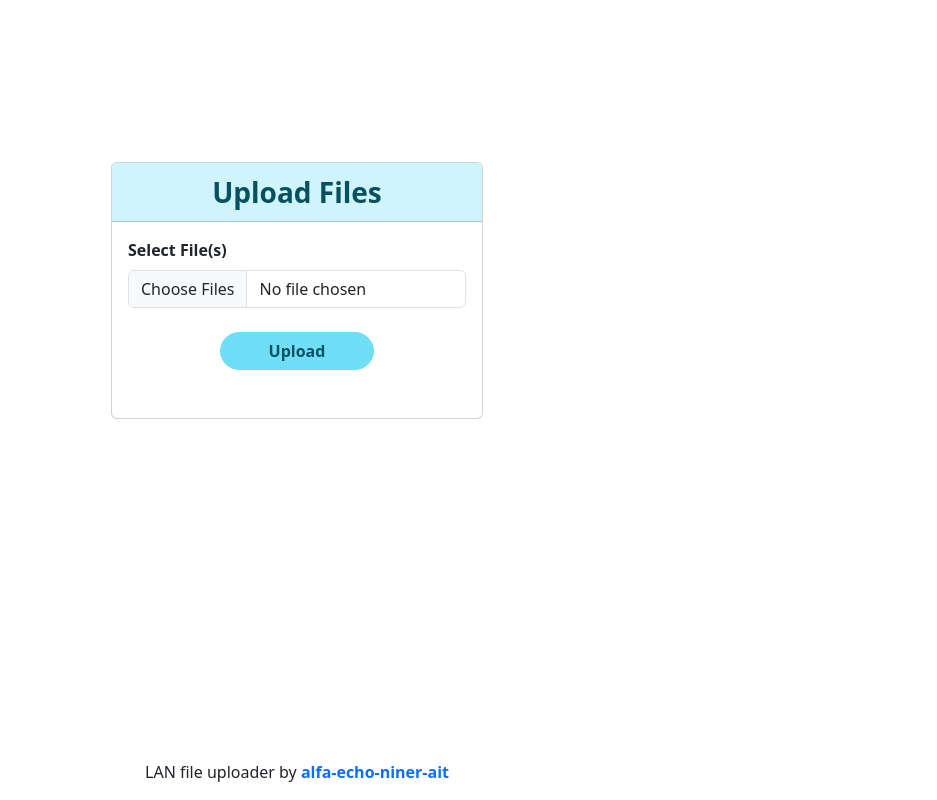
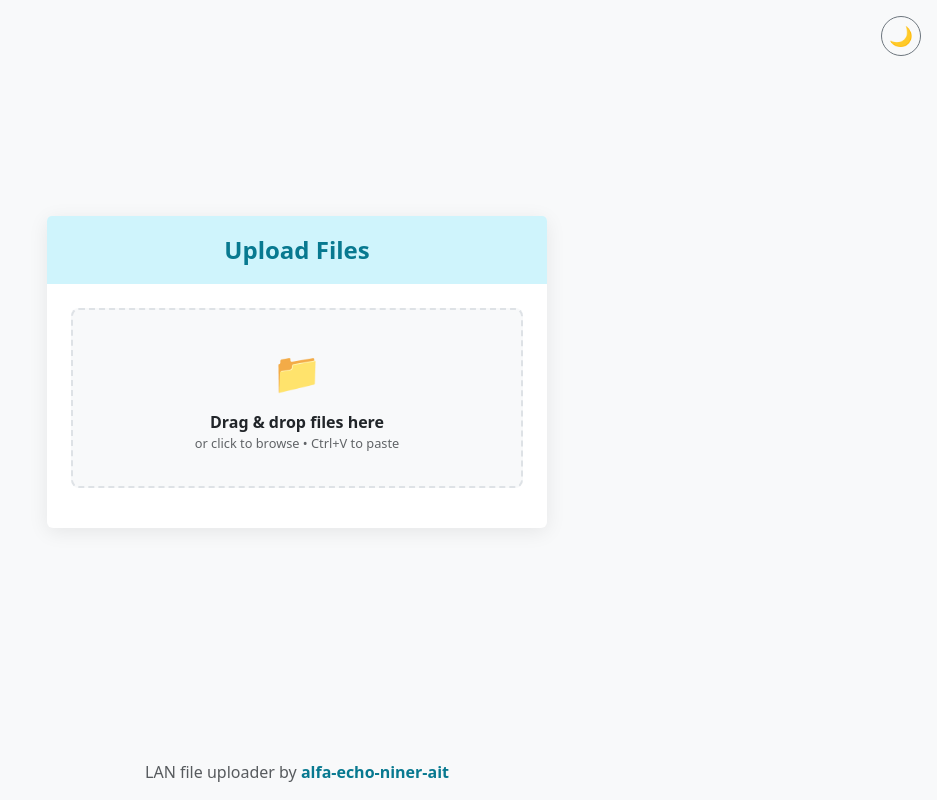
Before and after one commit to alfa-echo-niner-ait/lan-file-uploader, a Flask app: page / in a window 1280 px wide. Shown: the whole page, without its empty margins (343-1280 px from the left). Run offline with Flask 3, Linux system fonts and the light colour scheme; some libraries are stand-ins or nearby versions.

Commit message:
Enhance file uploader functionality with concurrent uploads, drag & drop support, and improved UI styles

```diff
--- a/static/js/upload_handler.js
+++ b/static/js/upload_handler.js
@@ -1,71 +1,434 @@
-$(document).ready(function () {
-	$("#uploadForm").on("submit", function (e) {
+class FileUploader {
+    constructor() {
+        this.uploadForm = document.getElementById('uploadForm');
+        this.fileInput = document.getElementById('fileInput');
+        this.uploadList = document.getElementById('uploadList');
+        this.dropZone = document.getElementById('dropZone');
+        this.totalProgressContainer = document.getElementById('totalProgress');
+        this.totalProgressBar = document.getElementById('totalProgressBar');
+        this.totalPercent = document.getElementById('totalPercent');
+        this.clearCompletedBtn = document.getElementById('clearCompleted');
+        this.fileCountEl = document.getElementById('fileCount');
+        this.darkModeToggle = document.getElementById('darkModeToggle');
+
+        this.maxConcurrentUploads = 3;
+        this.uploadQueue = [];
+        this.activeUploads = 0;
+        this.xhrControllers = new Map();
+        this.fileMetadata = new Map();
+        this.startTimes = new Map();
+        this.totalBytes = 0;
+        this.uploadedBytes = 0;
+
+        this.init();
+    }
+
+    init() {
+        this.uploadForm.addEventListener('submit', (e) => this.handleSubmit(e));
+        this.setupDragDrop();
+        this.setupPaste();
+        this.setupDarkMode();
+        this.clearCompletedBtn.addEventListener('click', () => this.clearCompleted());
+    }
+
+    setupDragDrop() {
+        ['dragenter', 'dragover', 'dragleave', 'drop'].forEach(eventName => {
+            this.dropZone.addEventListener(eventName, (e) => {
                 e.preventDefault();
-		const files = $("#fileInput")[0].files;
+                e.stopPropagation();
+            });
+        });
+
+        ['dragenter', 'dragover'].forEach(eventName => {
+            this.dropZone.addEventListener(eventName, () => {
+                this.dropZone.classList.add('drag-over');
+            });
+        });
+
+        ['dragleave', 'drop'].forEach(eventName => {
+            this.dropZone.addEventListener(eventName, () => {
+                this.dropZone.classList.remove('drag-over');
+            });
+        });
+
+        this.dropZone.addEventListener('drop', (e) => {
+            const files = e.dataTransfer.files;
+            if (files.length) {
+                this.handleFiles(files);
+            }
+        });
+
+        this.dropZone.addEventListener('click', () => {
+            this.fileInput.click();
+        });
+
+        this.fileInput.addEventListener('change', () => {
+            if (this.fileInput.files.length) {
+                this.handleFiles(this.fileInput.files);
+            }
+        });
+    }
+
+    setupPaste() {
+        document.addEventListener('paste', (e) => {
+            const items = e.clipboardData?.items;
+            if (!items) return;
+
+            const files = [];
+            for (const item of items) {
+                if (item.kind === 'file') {
+                    files.push(item.getAsFile());
+                }
+            }
+            if (files.length) {
+                e.preventDefault();
+                this.handleFiles(files);
+            }
+        });
+    }
+
+    setupDarkMode() {
+        const prefersDark = window.matchMedia('(prefers-color-scheme: dark)').matches;
+        const savedTheme = localStorage.getItem('theme');
+
+        if (savedTheme === 'dark' || (!savedTheme && prefersDark)) {
+            document.body.classList.add('dark-mode');
+        }
+
+        this.darkModeToggle.addEventListener('click', () => {
+            document.body.classList.toggle('dark-mode');
+            const isDark = document.body.classList.contains('dark-mode');
+            localStorage.setItem('theme', isDark ? 'dark' : 'light');
+        });
+    }
+
+    handleFiles(files) {
+        this.fileInput.files = files;
+        this.handleSubmit(new Event('submit'));
+    }
+
+    handleSubmit(e) {
+        e.preventDefault();
+        const files = this.fileInput.files;
 
         if (!files.length) {
-			alert("Please select at least one file.");
+            this.showAlert('Please select at least one file.', 'warning');
             return;
         }
 
-		$("#uploadList").empty();
+        this.uploadList.innerHTML = '';
+        this.totalBytes = 0;
+        this.uploadedBytes = 0;
+        this.completedCount = 0;
+        this.totalFileCount = files.length;
 
-		$.each(files, function (index, file) {
-			let fileId = "upload-" + Date.now() + "-" + index;
-			let uploadItem = `
-                        <div id="${fileId}" class="upload-item">
-                            <strong>${file.name}</strong>
-                            <div class="progress mt-2">
-                                <div class="progress-bar progress-bar-striped progress-bar-animated" role="progressbar"
-                                     style="width: 0%" aria-valuenow="0" aria-valuemin="0" aria-valuemax="100">
-                                    0%
+        for (const file of files) {
+            this.totalBytes += file.size;
+            this.fileMetadata.set(file.name, {
+                loaded: 0,
+                total: file.size,
+                startTime: Date.now()
+            });
+        }
+
+        this.updateTotalProgress();
+        this.totalProgressContainer.classList.remove('d-none');
+
+        for (const file of files) {
+            this.uploadQueue.push(file);
+        }
+
+        this.processQueue();
+    }
+
+    processQueue() {
+        while (this.uploadQueue.length > 0 && this.activeUploads < this.maxConcurrentUploads) {
+            const file = this.uploadQueue.shift();
+            this.startTimes.set(file.name, Date.now());
+            this.uploadFile(file);
+        }
+    }
+
+    uploadFile(file) {
+        this.activeUploads++;
+        const fileId = 'upload-' + Date.now() + '-' + Math.random().toString(36).substr(2, 9);
+
+        const uploadItem = this.createUploadItem(fileId, file);
+        this.uploadList.appendChild(uploadItem);
+
+        const formData = new FormData();
+        formData.append('file', file);
+
+        const controller = new AbortController();
+        this.xhrControllers.set(fileId, controller);
+
+        const xhr = new XMLHttpRequest();
+        xhr.upload.addEventListener('progress', (e) => {
+            if (e.lengthComputable) {
+                this.updateProgress(fileId, file.name, e.loaded, e.total);
+            }
+        });
+
+        xhr.addEventListener('load', () => {
+            this.handleComplete(fileId, file.name, xhr.status === 200);
+        });
+
+        xhr.addEventListener('error', () => {
+            this.handleComplete(fileId, file.name, false);
+        });
+
+        xhr.addEventListener('abort', () => {
+            this.handleComplete(fileId, file.name, false, true);
+        });
+
+        xhr.open('POST', '/');
+        xhr.send(formData);
+    }
+
+    createUploadItem(fileId, file) {
+        const div = document.createElement('div');
+        div.className = 'upload-item card mb-2';
+        div.id = fileId;
+
+        const sizeFormatted = this.formatFileSize(file.size);
+
+        div.innerHTML = `
+            <div class="card-body p-2">
+                <div class="d-flex justify-content-between align-items-start mb-2">
+                    <div class="d-flex align-items-center gap-2">
+                        <span class="file-icon text-muted">📄</span>
+                        <div>
+                            <div class="fw-semibold file-name text-truncate" style="max-width: 200px;">${this.escapeHtml(file.name)}</div>
+                            <small class="text-muted file-size">${sizeFormatted}</small>
                         </div>
                     </div>
-                        </div>`;
-			$("#uploadList").append(uploadItem);
+                    <div class="action-buttons">
+                        <button class="btn btn-sm btn-outline-secondary cancel-btn" title="Cancel" style="display: none;">
+                            ✕
+                        </button>
+                        <button class="btn btn-sm btn-outline-warning retry-btn d-none" title="Retry">
+                            ↻
+                        </button>
+                    </div>
+                </div>
+                <div class="progress" style="height: 8px;">
+                    <div class="progress-bar progress-bar-striped progress-bar-animated"
+                         role="progressbar" style="width: 0%">
+                    </div>
+                </div>
+                <div class="d-flex justify-content-between mt-1 align-items-center">
+                    <div>
+                        <small class="status-text text-muted">Waiting...</small>
+                        <small class="speed-text text-muted ms-2 d-none"></small>
+                        <small class="eta-text text-muted ms-2 d-none"></small>
+                    </div>
+                    <small class="percent-text">0%</small>
+                </div>
+            </div>
+        `;
 
-			let formData = new FormData();
-			formData.append("file", file);
+        const cancelBtn = div.querySelector('.cancel-btn');
+        const retryBtn = div.querySelector('.retry-btn');
 
-			// Upload one file at a time
-			$.ajax({
-				url: "/",
-				type: "POST",
-				data: formData,
-				processData: false,
-				contentType: false,
-				xhr: function () {
-					let xhr = new window.XMLHttpRequest();
-					xhr.upload.addEventListener(
-						"progress",
-						function (evt) {
-							if (evt.lengthComputable) {
-								let percentComplete = Math.round(
-									(evt.loaded / evt.total) * 100
-								);
-								$(`#${fileId} .progress-bar`)
-									.attr("aria-valuenow", percentComplete)
-									.css("width", percentComplete + "%")
-									.text(percentComplete + "%");
+        cancelBtn.addEventListener('click', () => this.cancelUpload(fileId));
+        retryBtn.addEventListener('click', () => this.retryUpload(file, fileId));
+
+        return div;
     }
-						},
-						false
-					);
-					return xhr;
-				},
-				success: function (response) {
-					$(`#${fileId} .progress-bar`)
-						.removeClass("progress-bar-animated")
-						.addClass("bg-success")
-						.text("Uploaded!");
-				},
-				error: function () {
-					$(`#${fileId} .progress-bar`)
-						.removeClass("bg-primary progress-bar-animated")
-						.addClass("bg-danger")
-						.text("Failed");
-				},
+
+    updateProgress(fileId, fileName, loaded, total) {
+        const item = document.getElementById(fileId);
+        if (!item) return;
+
+        const metadata = this.fileMetadata.get(fileName);
+        if (metadata) {
+            this.uploadedBytes += loaded - metadata.loaded;
+            metadata.loaded = loaded;
+        }
+
+        const percent = Math.round((loaded / total) * 100);
+        const progressBar = item.querySelector('.progress-bar');
+        const percentText = item.querySelector('.percent-text');
+        const speedText = item.querySelector('.speed-text');
+        const etaText = item.querySelector('.eta-text');
+        const cancelBtn = item.querySelector('.cancel-btn');
+
+        progressBar.style.width = percent + '%';
+        progressBar.setAttribute('aria-valuenow', percent);
+        percentText.textContent = percent + '%';
+
+        if (cancelBtn.style.display === 'none') {
+            cancelBtn.style.display = 'inline-block';
+        }
+
+        const elapsed = (Date.now() - this.startTimes.get(fileName)) / 1000;
+        if (elapsed > 0.5) {
+            const speed = loaded / elapsed;
+            const remaining = total - loaded;
+            const eta = remaining / speed;
+
+            speedText.textContent = this.formatFileSize(speed) + '/s';
+            speedText.classList.remove('d-none');
+            etaText.textContent = 'ETA: ' + this.formatTime(eta);
+            etaText.classList.remove('d-none');
+        }
+
+        this.updateTotalProgress();
+    }
+
+    updateTotalProgress() {
+        if (this.totalBytes === 0) return;
+
+        const percent = Math.round((this.uploadedBytes / this.totalBytes) * 100);
+        this.totalProgressBar.style.width = percent + '%';
+        this.totalPercent.textContent = percent + '%';
+    }
+
+    updateFileCount() {
+        if (this.completedCount >= this.totalFileCount) {
+            this.fileCountEl.textContent = `${this.completedCount} / ${this.totalFileCount} files - All uploaded!`;
+        } else {
+            this.fileCountEl.textContent = `${this.completedCount} / ${this.totalFileCount} files`;
+        }
+    }
+
+    handleComplete(fileId, fileName, success, cancelled = false) {
+        const item = document.getElementById(fileId);
+        if (!item) return;
+
+        this.xhrControllers.delete(fileId);
+        this.activeUploads--;
+
+        const progressBar = item.querySelector('.progress-bar');
+        const statusText = item.querySelector('.status-text');
+        const speedText = item.querySelector('.speed-text');
+        const etaText = item.querySelector('.eta-text');
+        const cancelBtn = item.querySelector('.cancel-btn');
+        const retryBtn = item.querySelector('.retry-btn');
+        const fileIcon = item.querySelector('.file-icon');
+
+        cancelBtn.remove();
+        speedText.remove();
+        etaText.remove();
+
+        progressBar.classList.remove('progress-bar-animated', 'progress-bar-striped');
+
+        if (cancelled) {
+            progressBar.classList.add('bg-secondary');
+            progressBar.style.width = '100%';
+            statusText.textContent = 'Cancelled';
+            statusText.className = 'status-text text-secondary';
+            fileIcon.textContent = '⚫';
+            retryBtn.classList.remove('d-none');
+        } else if (success) {
+            this.completedCount++;
+            progressBar.classList.add('bg-success');
+            progressBar.style.width = '100%';
+            statusText.textContent = 'Completed';
+            statusText.className = 'status-text text-success';
+            fileIcon.textContent = '✓';
+            this.updateFileCount();
+        } else {
+            progressBar.classList.add('bg-danger');
+            statusText.textContent = 'Failed';
+            statusText.className = 'status-text text-danger';
+            fileIcon.textContent = '✗';
+            retryBtn.classList.remove('d-none');
+        }
+
+        this.updateTotalProgress();
+        this.processQueue();
+    }
+
+    retryUpload(file, fileId) {
+        const item = document.getElementById(fileId);
+        if (!item) return;
+
+        const progressBar = item.querySelector('.progress-bar');
+        const statusText = item.querySelector('.status-text');
+        const retryBtn = item.querySelector('.retry-btn');
+        const fileIcon = item.querySelector('.file-icon');
+
+        progressBar.classList.remove('bg-danger', 'bg-secondary', 'bg-success');
+        progressBar.classList.add('progress-bar-striped', 'progress-bar-animated');
+        progressBar.style.width = '0%';
+        statusText.textContent = 'Retrying...';
+        statusText.className = 'status-text text-muted';
+        fileIcon.textContent = '📄';
+        retryBtn.classList.add('d-none');
+
+        const cancelBtn = document.createElement('button');
+        cancelBtn.className = 'btn btn-sm btn-outline-secondary cancel-btn';
+        cancelBtn.title = 'Cancel';
+        cancelBtn.textContent = '✕';
+        cancelBtn.addEventListener('click', () => this.cancelUpload(fileId));
+        item.querySelector('.action-buttons').prepend(cancelBtn);
+
+        this.startTimes.set(file.name, Date.now());
+        this.uploadQueue.unshift(file);
+        this.processQueue();
+    }
+
+    cancelUpload(fileId) {
+        const controller = this.xhrControllers.get(fileId);
+        if (controller) {
+            controller.abort();
+            this.xhrControllers.delete(fileId);
+        }
+    }
+
+    clearCompleted() {
+        const items = this.uploadList.querySelectorAll('.upload-item');
+        items.forEach(item => {
+            const statusText = item.querySelector('.status-text');
+            if (statusText && (statusText.textContent === 'Completed' || statusText.textContent === 'Cancelled')) {
+                item.style.opacity = '0';
+                item.style.transform = 'translateX(100%)';
+                setTimeout(() => item.remove(), 300);
+            }
         });
+    }
+
+    formatFileSize(bytes) {
+        if (bytes === 0) return '0 Bytes';
+        const k = 1024;
+        const sizes = ['Bytes', 'KB', 'MB', 'GB'];
+        const i = Math.floor(Math.log(bytes) / Math.log(k));
+        return parseFloat((bytes / Math.pow(k, i)).toFixed(2)) + ' ' + sizes[i];
+    }
+
+    formatTime(seconds) {
+        if (seconds < 60) return Math.round(seconds) + 's';
+        if (seconds < 3600) return Math.round(seconds / 60) + 'm';
+        return Math.round(seconds / 3600) + 'h';
+    }
+
+    escapeHtml(text) {
+        const div = document.createElement('div');
+        div.textContent = text;
+        return div.innerHTML;
+    }
+
+    showAlert(message, type = 'info') {
+        const alertDiv = document.createElement('div');
+        alertDiv.className = `alert alert-${type} alert-dismissible fade show text-center mb-3`;
+        alertDiv.role = 'alert';
+        alertDiv.innerHTML = `
+            ${message}
+            <button type="button" class="btn-close" data-bs-dismiss="alert"></button>
+        `;
+
+        const cardBody = this.uploadForm.closest('.card-body');
+        const firstChild = cardBody.firstElementChild;
+        cardBody.insertBefore(alertDiv, firstChild);
+
+        setTimeout(() => {
+            alertDiv.classList.remove('show');
+            setTimeout(() => alertDiv.remove(), 300);
+        }, 3000);
+    }
+}
+
+document.addEventListener('DOMContentLoaded', () => {
+    new FileUploader();
 });
-	});
-});
--- a/templates/index.html
+++ b/templates/index.html
@@ -1,4 +1,4 @@
-<!DOCTYPE html>
+<!doctype html>
 <html lang="en">
 	<head>
 		<meta charset="UTF-8" />
@@ -9,41 +9,217 @@
 			href="{{ url_for('static', filename='css/bootstrap.min.css')}}"
 		/>
 		<style>
+			:root {
+				--info-light: #cff4fc;
+				--info-dark: #087990;
+				--bg-color: #f8f9fa;
+				--card-bg: #ffffff;
+				--text-color: #212529;
+				--border-color: #dee2e6;
+				--shadow-color: rgba(0, 0, 0, 0.08);
+			}
+
+			body.dark-mode {
+				--bg-color: #212529;
+				--card-bg: #2c3034;
+				--text-color: #dee2e6;
+				--border-color: #495057;
+				--shadow-color: rgba(0, 0, 0, 0.3);
+			}
+
+			body {
+				background-color: var(--bg-color);
+				color: var(--text-color);
+				transition: background-color 0.3s ease, color 0.3s ease;
+			}
+
 			.upload-item {
-				margin-bottom: 10px;
+				transition: transform 0.2s ease, box-shadow 0.2s ease, opacity 0.3s ease;
 			}
-			.progress-bar {
-				transition: width 0.1s ease;
+
+			.upload-item:hover {
+				box-shadow: 0 2px 8px var(--shadow-color);
 			}
+
 			.btn-info-custom {
-				background-color: #6edff6;
-				border-color: #6edff6;
-                color: #055160;
-				transition: all 0.4s ease;
+				background-color: var(--info-light);
+				border-color: var(--info-light);
+				color: var(--info-dark);
+				transition: all 0.3s ease;
 			}
+
 			.btn-info-custom:hover {
-				background-color: #087990;
-				border-color: #087990;
-                color: #ffffff;
-				transform: scale(1.05);
+				background-color: var(--info-dark);
+				border-color: var(--info-dark);
+				color: #ffffff;
+				transform: translateY(-2px);
+				box-shadow: 0 4px 12px rgba(8, 121, 144, 0.3);
+			}
+
+			.file-icon {
+				font-size: 1.5rem;
+			}
+
+			.progress {
+				border-radius: 0.5rem;
+				overflow: hidden;
+				background-color: var(--border-color);
+			}
+
+			.card {
+				border: none;
+				box-shadow: 0 4px 20px var(--shadow-color);
+				background-color: var(--card-bg);
+				transition: background-color 0.3s ease;
+			}
+
+			.card-header {
+				border-bottom: none;
+			}
+
+			#uploadList {
+				max-height: 350px;
+				overflow-y: auto;
+			}
+
+			.cancel-btn, .retry-btn {
+				opacity: 0.6;
+				transition: opacity 0.2s ease;
+			}
+
+			.cancel-btn:hover, .retry-btn:hover {
+				opacity: 1;
+			}
+
+			.retry-btn:hover {
+				transform: scale(1.1);
+			}
+
+			/* Text visibility in dark mode */
+			body.dark-mode .text-muted {
+				color: #adb5bd !important;
+			}
+
+			body.dark-mode .file-name {
+				color: #f8f9fa;
+			}
+
+			body.dark-mode .file-size {
+				color: #adb5bd;
+			}
+
+			body.dark-mode .speed-text,
+			body.dark-mode .eta-text {
+				color: #adb5bd !important;
+			}
+
+			body.dark-mode .total-progress-container,
+			body.dark-mode .total-progress-container .stats {
+				color: #f8f9fa !important;
+			}
+
+			/* Drop zone styles */
+			.drop-zone {
+				border: 2px dashed var(--border-color);
+				border-radius: 0.5rem;
+				padding: 2rem;
+				text-align: center;
+				cursor: pointer;
+				transition: all 0.3s ease;
+				background-color: var(--bg-color);
+			}
+
+			.drop-zone:hover, .drop-zone.drag-over {
+				border-color: var(--info-dark);
+				background-color: var(--info-light);
+			}
+
+			.drop-zone .drop-icon {
+				font-size: 2.5rem;
+				color: var(--info-dark);
+				margin-bottom: 0.5rem;
+			}
+
+			.drop-zone .drop-text {
+				color: var(--text-color);
+			}
+
+			.drop-zone .drop-hint {
+				font-size: 0.8rem;
+				color: var(--text-color);
+				opacity: 0.7;
+			}
+
+			/* Total progress */
+			.total-progress-container {
+				background-color: var(--bg-color);
+				padding: 0.75rem;
+				border-radius: 0.5rem;
+				margin-bottom: 1rem;
+			}
+
+			.total-progress-container .progress {
+				height: 12px;
+			}
+
+			.total-progress-container .stats {
+				font-size: 0.85rem;
+				color: var(--text-color);
+			}
+
+			/* Dark mode toggle */
+			.dark-mode-toggle {
+				position: fixed;
+				top: 1rem;
+				right: 1rem;
+				z-index: 1000;
+				width: 40px;
+				height: 40px;
+				border-radius: 50%;
+				display: flex;
+				align-items: center;
+				justify-content: center;
+				font-size: 1.2rem;
+			}
+
+			/* Clear completed button */
+			.clear-btn {
+				font-size: 0.8rem;
+				padding: 0.25rem 0.5rem;
+			}
+
+			@media (max-width: 576px) {
+				.card-body {
+					padding: 1rem;
+				}
+
+				.dark-mode-toggle {
+					top: 0.5rem;
+					right: 0.5rem;
+					width: 36px;
+					height: 36px;
+				}
 			}
 		</style>
 	</head>
 	<body class="d-flex flex-column min-vh-100">
-		<div class="d-flex flex-row justify-content-center mx-auto my-auto">
-			<div class="card w-100">
+		<button id="darkModeToggle" class="btn btn-outline-secondary dark-mode-toggle" title="Toggle dark mode">
+			🌙
+		</button>
+
+		<main class="flex-grow-1 d-flex align-items-center justify-content-center p-3">
+			<div class="card w-100" style="max-width: 500px;">
 				<div
-					class="card-header bg-info-subtle fw-bold fs-3 text-center"
-                    style="color: #055160;"
+					class="card-header bg-info-subtle fw-bold fs-4 text-center py-3"
+					style="color: var(--info-dark);"
 				>
 					Upload Files
 				</div>
-				<div class="card-body">
-					{% with messages =
-					get_flashed_messages(with_categories=true) %} {% if messages
+				<div class="card-body p-4">
+					{% with messages = get_flashed_messages(with_categories=true) %} {% if messages
 					%} {% for category, message in messages %}
 					<div
-						class="alert alert-{{ category }} alert-dismissible fade show text-center mb-2"
+						class="alert alert-{{ category }} alert-dismissible fade show text-center mb-3"
 						role="alert"
 					>
 						{{ message }}
@@ -56,43 +232,56 @@
 					{% endfor %} {% endif %} {% endwith %}
 
 					<form id="uploadForm" enctype="multipart/form-data">
-						<div class="mb-3">
-							<label for="file" class="form-label fw-semibold"
-								>Select File(s)</label
-							>
+						<div class="drop-zone mb-3" id="dropZone">
+							<div class="drop-icon">📁</div>
+							<div class="drop-text fw-semibold">Drag & drop files here</div>
+							<div class="drop-hint">or click to browse • Ctrl+V to paste</div>
 							<input
 								type="file"
 								name="file"
 								id="fileInput"
-								class="form-control"
+								class="form-control d-none"
 								multiple
 							/>
 						</div>
-						<div class="text-center">
-							<button
-								type="submit"
-								class="btn btn-info-custom ps-5 pe-5 m-2 rounded-5 fw-semibold"
-							>
-								Upload
-							</button>
+
+						<div id="totalProgress" class="total-progress-container d-none">
+							<div class="d-flex justify-content-between align-items-center mb-2">
+								<span class="fw-semibold">Total Progress</span>
+								<small id="totalPercent">0%</small>
+							</div>
+							<div class="progress">
+								<div id="totalProgressBar" class="progress-bar progress-bar-striped progress-bar-animated bg-info"
+									 role="progressbar" style="width: 0%">
+								</div>
+							</div>
+							<div class="d-flex justify-content-between align-items-center mt-2">
+								<small id="uploadStats" class="stats text-muted"><span id="fileCount">0 / 0 files</span></small>
+								<button type="button" id="clearCompleted" class="btn btn-sm btn-outline-secondary clear-btn d-none">
+									Clear completed
+								</button>
+							</div>
 						</div>
 					</form>
 
-					<div id="uploadList" class="mt-4"></div>
+					<div id="uploadList" class="mt-3"></div>
 				</div>
 			</div>
-		</div>
-		<footer class="mt-auto text-center p-3">
-			LAN file uploader by
+		</main>
+
+		<footer class="mt-auto text-center p-3 text-muted">
+			<span>LAN file uploader by </span>
 			<a
 				class="text-decoration-none fw-semibold"
+				style="color: var(--info-dark);"
 				href="https://github.com/alfa-echo-niner-ait/lan-file-uploader"
+				target="_blank"
+				rel="noopener"
 			>
 				alfa-echo-niner-ait
 			</a>
 		</footer>
 
-		<script src="{{ url_for('static', filename='js/jquery-3.7.1.min.js')}}"></script>
 		<script src="{{ url_for('static', filename='js/bootstrap.bundle.min.js')}}"></script>
 		<script src="{{ url_for('static', filename='js/upload_handler.js')}}"></script>
 	</body>
```
Also changed, not shown: README.md, demo.png, 1 other file. Lines whose indentation alone changed are shown as unchanged.
